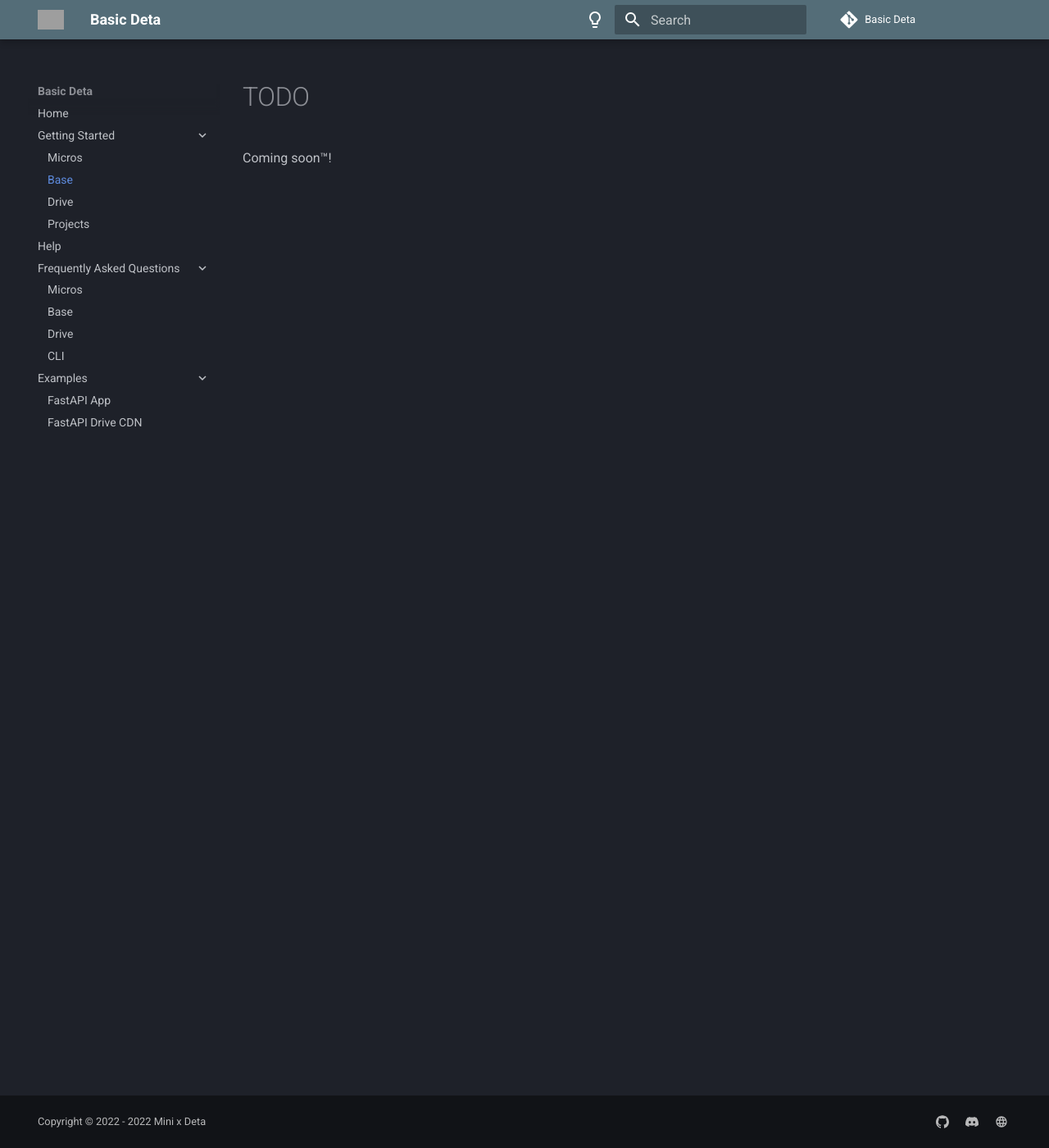
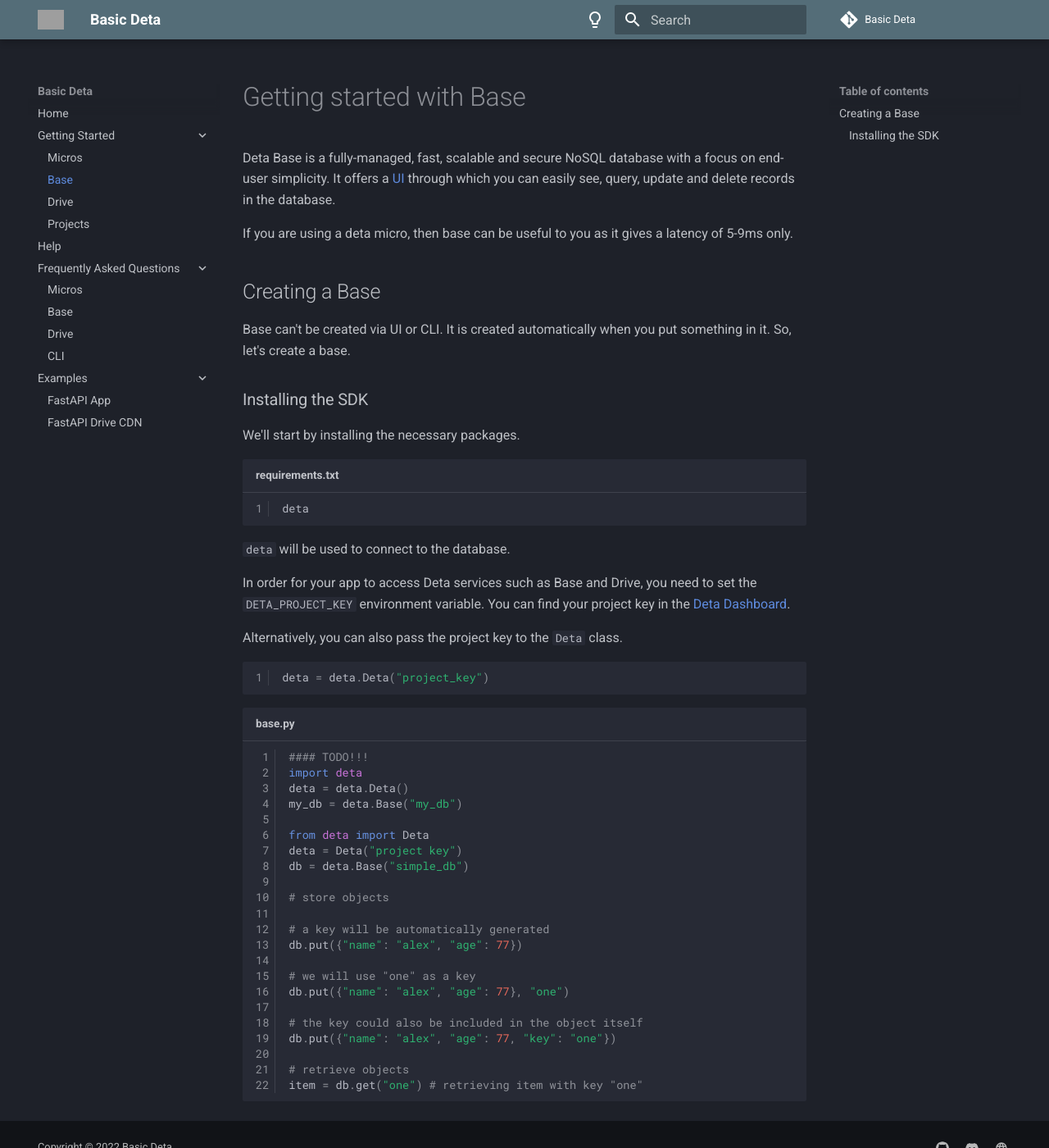
Before and after one commit to neobrains/deta-community, an MkDocs documentation site: the page built from docs/getting-started/base.md, in a window 1280 px wide and 1400 px high. Shown: the whole window at 82% size. Built offline with MkDocs 1.6.1 and Material for MkDocs 9.7.7, drawn with Linux system fonts in a browser that asks for light colours; comment, search, counter and statistics services are not loaded; grey boxes are pictures that could not be loaded.

Commit message:
Added changes to the mkdocs file and some work in getting started (base)

````diff
--- a/docs/getting-started/base.md
+++ b/docs/getting-started/base.md
@@ -1,2 +1,53 @@
-# TODO
-Coming soon™!
+# Getting started with Base
+
+Deta Base is a fully-managed, fast, scalable and secure NoSQL database with a focus on end-user simplicity.
+It offers a [UI](https://docs.deta.sh/docs/base/base_ui) through which you can easily see, query, update and delete records in the database.
+
+If you are using a deta micro, then base can be useful to you as it gives a latency of 5-9ms only.
+
+## Creating a Base
+Base can't be created via UI or CLI. It is created automatically when you put something in it. So, let's create a base.
+
+### Installing the SDK
+We'll start by installing the necessary packages.
+
+```txt title="requirements.txt"
+deta
+```
+
+`deta` will be used to connect to the database.
+
+In order for your app to access Deta services such as Base and Drive, you need to set the `DETA_PROJECT_KEY` environment variable.
+You can find your project key in the [Deta Dashboard](https://web.deta.sh).
+
+Alternatively, you can also pass the project key to the `Deta` class.
+
+```py
+deta = deta.Deta("project_key")
+```
+
+```py title="base.py"
+#### TODO!!!
+import deta
+deta = deta.Deta()
+my_db = deta.Base("my_db")
+
+from deta import Deta
+deta = Deta("project key")
+db = deta.Base("simple_db")
+
+# store objects
+
+# a key will be automatically generated
+db.put({"name": "alex", "age": 77})
+
+# we will use "one" as a key
+db.put({"name": "alex", "age": 77}, "one")
+
+# the key could also be included in the object itself
+db.put({"name": "alex", "age": 77, "key": "one"})
+
+# retrieve objects
+item = db.get("one") # retrieving item with key "one"
+
+```
--- a/mkdocs.yaml
+++ b/mkdocs.yaml
@@ -1,8 +1,9 @@
 site_name: Basic Deta
 site_description: Deta Docs For Noobs
 repo_url: https://github.com/AyushSehrawat/basic-deta
+edit_uri: 'tree/main/docs/'
 repo_name: Basic Deta
-copyright: Copyright &copy; 2022 - 2022 Mini x Deta
+copyright: Copyright &copy; 2022 Basic Deta
 
 theme:
   name : material
````
Also changed, not shown: docs/getting-started/micros.md (+2 -0 lines).
